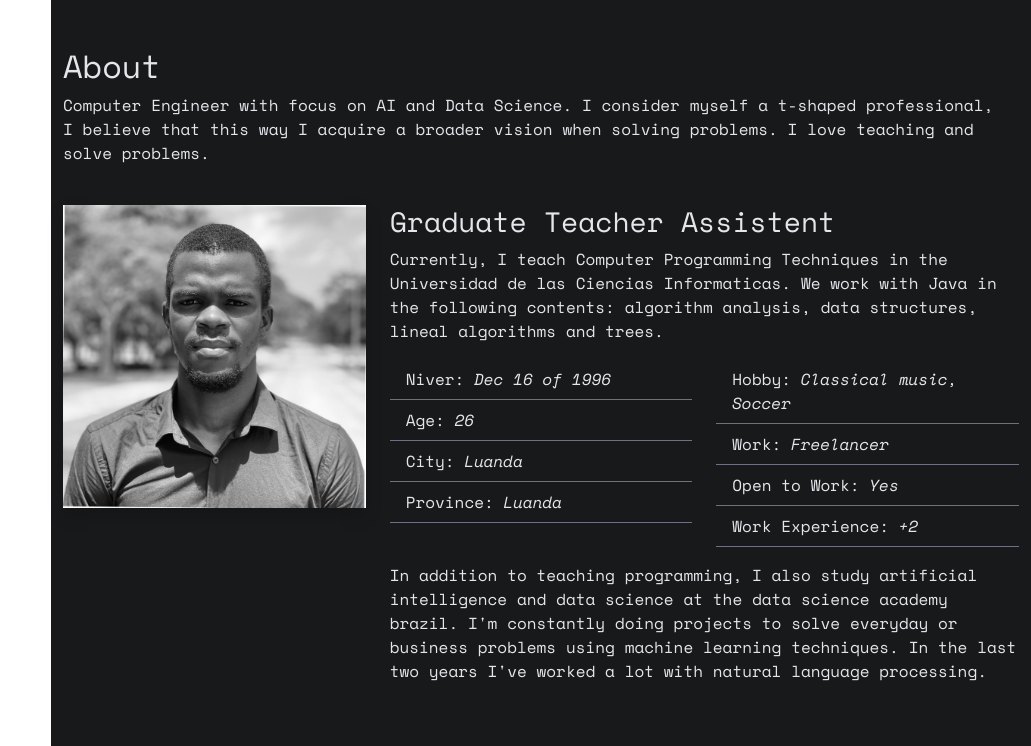
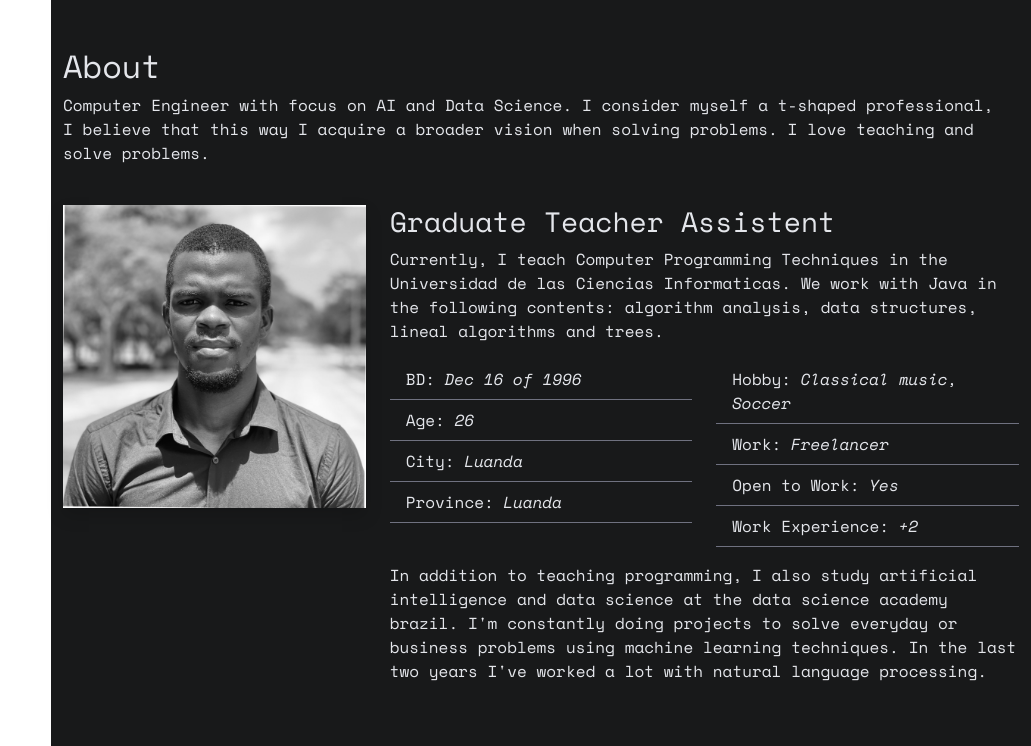
Before and after one commit to bentobenack/portfolio, a Flask app: page / in a window 1280 px wide. Shown: the part 801-1547 px from the top of the page, without its empty margins (249-1280 px from the left). Run offline with Flask 2, Linux system fonts and the light colour scheme; some libraries are stand-ins or nearby versions.

Commit message:
little change in about section

```diff
--- a/templates/index.html
+++ b/templates/index.html
@@ -120,7 +120,7 @@
                             <div class="col-md-6">
                                 <ul class="list-group list-group-flush fs-6">
                                     <li class="list-group-item">
-                                        Niver: <span class="fw-lighter fst-italic">Dec 16 of 1996</span>
+                                        BD: <span class="fw-lighter fst-italic">Dec 16 of 1996</span>
                                     </li>
                                     <li class="list-group-item">
                                         Age: <span class="fw-lighter fst-italic">26</span>
```
